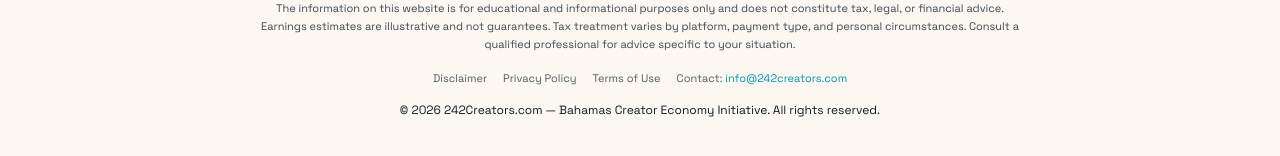
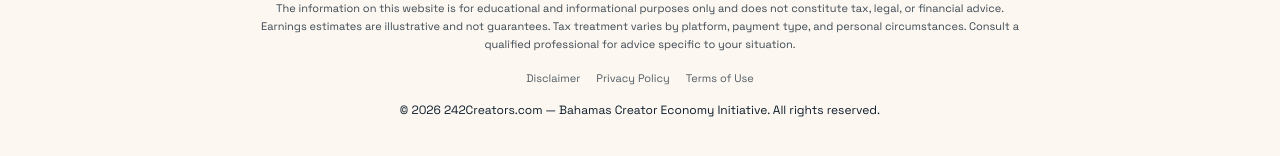
Before and after one commit to gmr0780/Bahamas-Creator-Economy, a Next.js app: page / in a window 1280 px wide. Shown: the part 6704-6860 px from the top of the page. Built offline with nearby package versions, Linux system fonts and the light colour scheme; no server answers; the database is empty.

Commit message:
Remove contact email from footer

```diff
--- a/src/app/layout.tsx
+++ b/src/app/layout.tsx
@@ -85,7 +85,6 @@ export default function RootLayout({
               <a href="/disclaimer" className="hover:text-aqua transition-colors">Disclaimer</a>
               <a href="/privacy" className="hover:text-aqua transition-colors">Privacy Policy</a>
               <a href="/terms" className="hover:text-aqua transition-colors">Terms of Use</a>
-              <span>Contact: <a href="mailto:info@242creators.com" className="text-aqua hover:underline">info@242creators.com</a></span>
             </div>
 
             <div className="mt-4 text-center">
```
